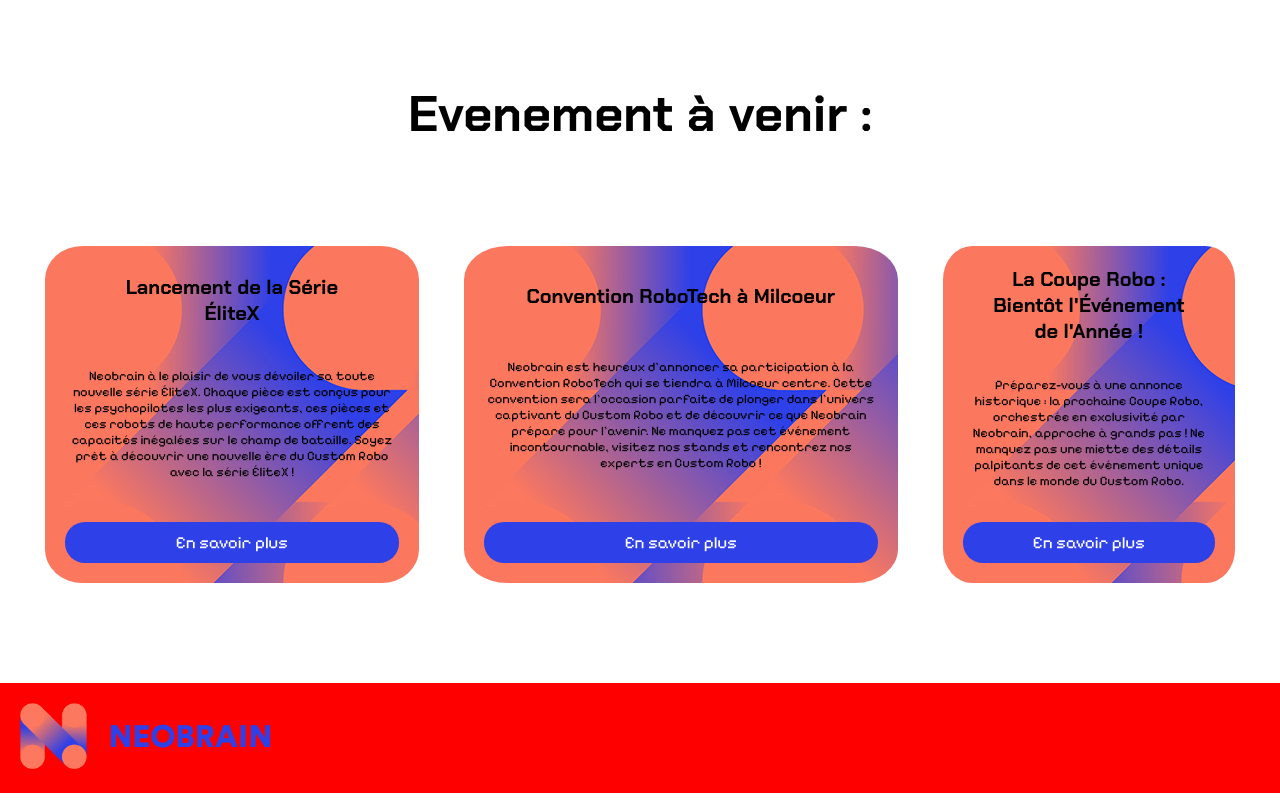
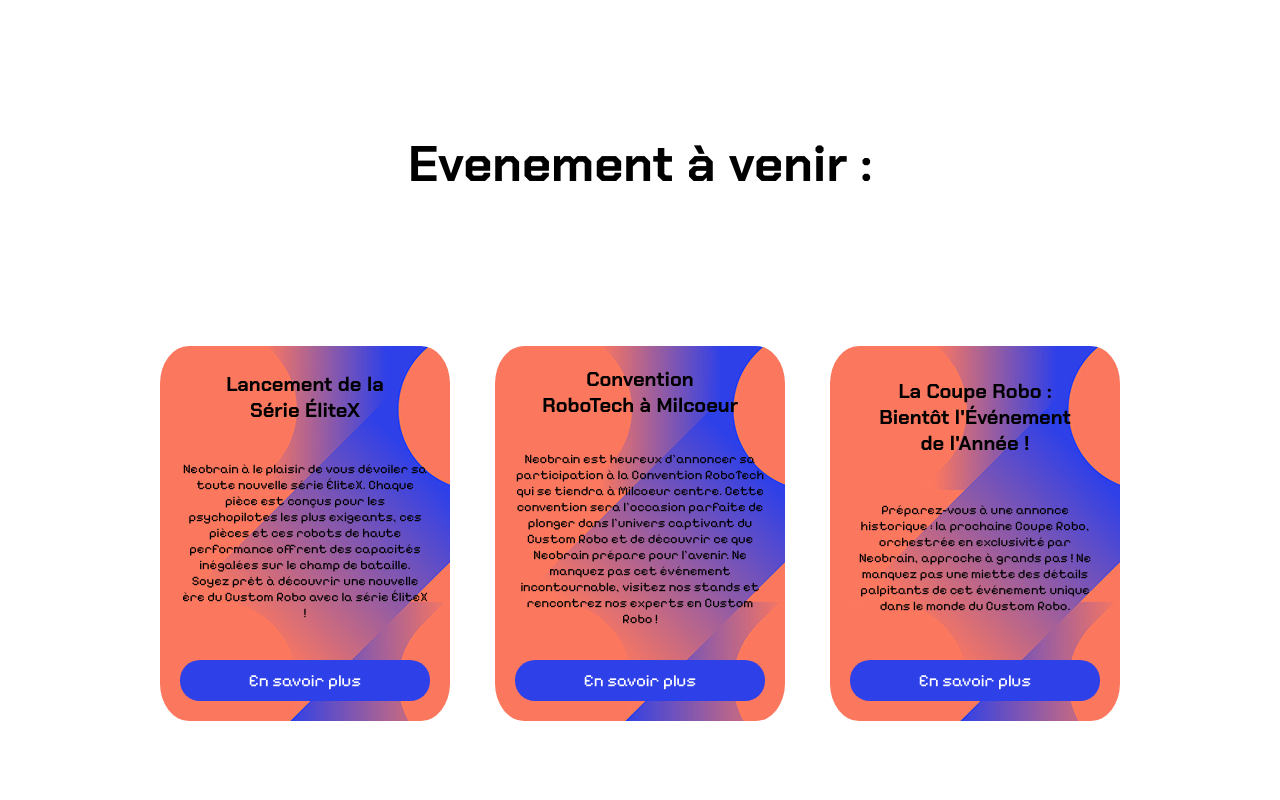
Before and after one commit to SebastienPopsing/SebastienPopsing.github.io, a plain HTML site: page index.html in a window 1280 px wide. Shown: the part 1220-2020 px from the top of the page. Drawn offline with Linux system fonts and the light colour scheme.

Commit message:
Finish
Ajustement des cards pour obtenir la meme taille partout
finition du footer
html et css terminer

```diff
--- a/style.css
+++ b/style.css
@@ -162,8 +162,8 @@ header {
 #incoming_event {
 font-size: 50px;
 text-align: center;
-margin-top: 150px;
-margin-bottom: 100px;
+margin-top: 200px;
+margin-bottom: 150px;
 transition: 0.3s;
 }
 
@@ -187,7 +187,7 @@ color:#2e40e8;
             text-align: center;
             border: 0;
             border-radius: 10%;
-    max-width: 900px;
+    max-width: 250px;
         }
 
 
@@ -224,11 +224,14 @@ color:#2e40e8;
 }
 
 footer{
-    background: red;
-    margin-top: 100px;
-    padding: 20px;
+    display: flex;
+    align-items: center;
+    background: #808080;
+    padding: 10px;
+    margin-top: 300px;
 }
 #neobrain_footer{
     height: auto;
-    width: 250px;
+    width: 150px;
+    margin: auto;
 }
```
